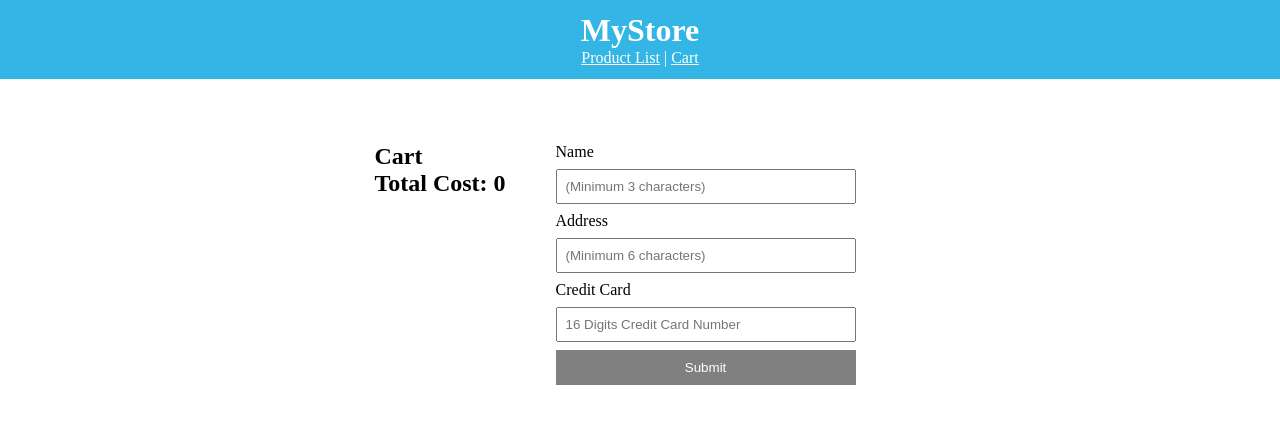
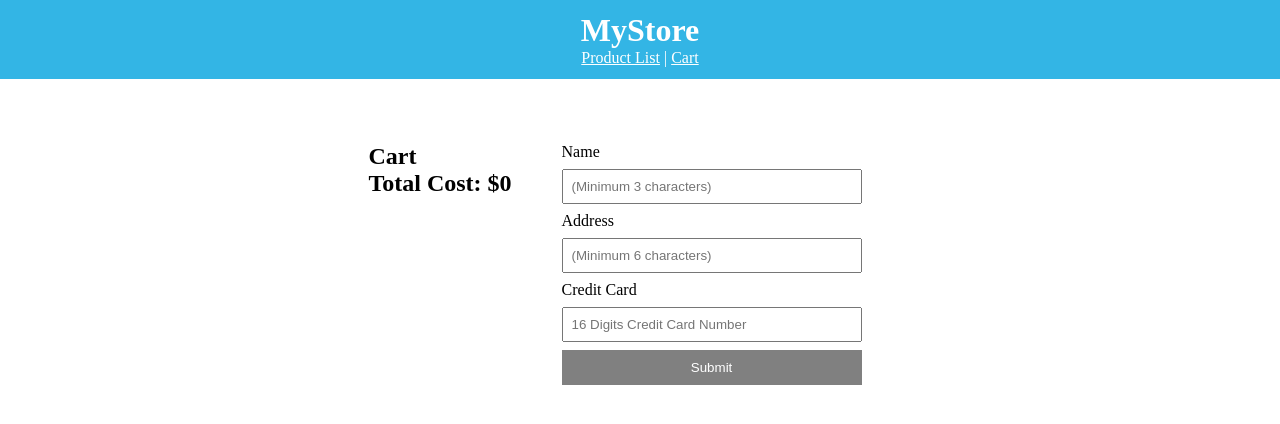
Before and after one commit to adisen/udacity-angular-project, an Angular app: page /cart in a window 1280 px wide. Shown: the top 424 px of the page. Built offline with nearby package versions, Linux system fonts and the light colour scheme.

Commit message:
add dollar sign to prices on all pages

```diff
--- a/src/app/components/cart/cart.component.html
+++ b/src/app/components/cart/cart.component.html
@@ -23,7 +23,7 @@
         </div>
       </div>
     </div>
-    <h1>Total Cost: {{ total }}</h1>
+    <h1>Total Cost: ${{ total }}</h1>
   </div>
   <div class="cart-panel">
     <form>
--- a/src/app/components/product-item-detail/product-item-detail.component.html
+++ b/src/app/components/product-item-detail/product-item-detail.component.html
@@ -2,7 +2,7 @@
   <img src="{{ product?.url }}" alt="Product image" />
   <div class="detail-item">
     <h1>{{ product?.name }}</h1>
-    <p>{{ product?.price }}</p>
+    <p>${{ product?.price }}</p>
     <p>{{ product?.description }}</p>
     <select
       class="select-input"
--- a/src/app/components/product-item/product-item.component.html
+++ b/src/app/components/product-item/product-item.component.html
@@ -6,7 +6,7 @@
   <!-- Name -->
   <h1>{{ product?.name }}</h1>
   <!-- Price -->
-  <p>{{ product?.price }}</p>
+  <p>${{ product?.price }}</p>
   <!-- Quantity -->
   <select
     class="select-input"
```
